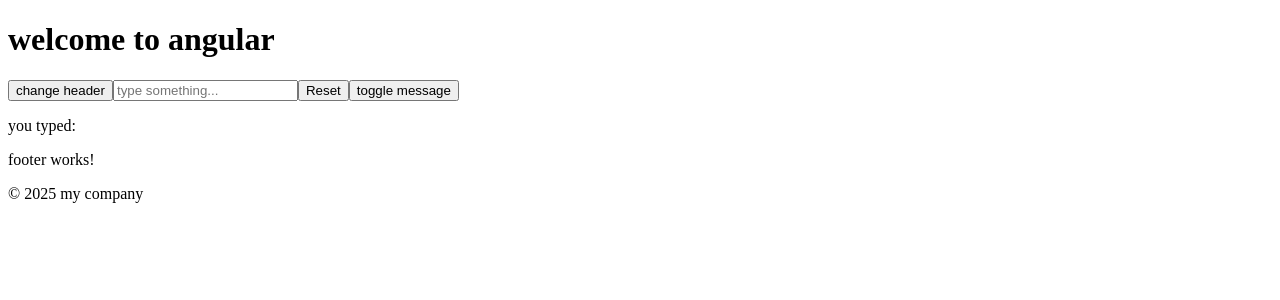
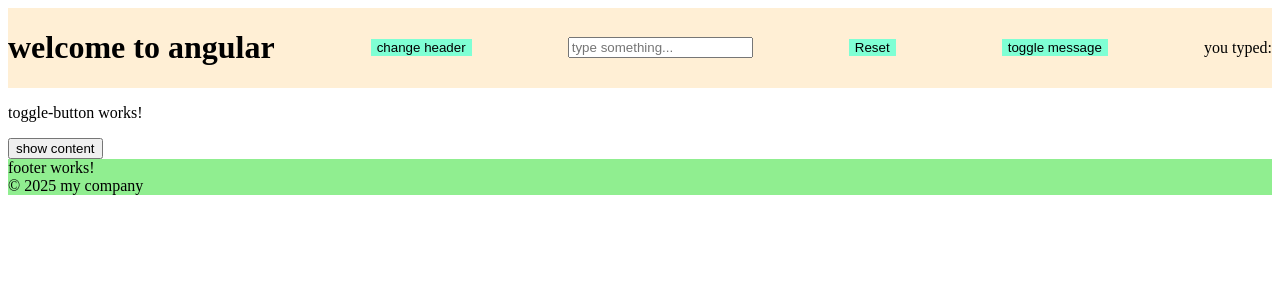
Before and after one commit to magser110/angular-March10, an Angular app: page / in a window 1280 px wide. Shown: the top 300 px of the page. Built offline with nearby package versions, Linux system fonts and the light colour scheme.

Commit message:
saving exercises 3 and 4

```diff
--- a/src/app/app.component.html
+++ b/src/app/app.component.html
@@ -1,4 +1,6 @@
 <app-header></app-header>
+
+<app-toggle-button></app-toggle-button>
 
 <router-outlet />
 
--- a/src/app/app.component.ts
+++ b/src/app/app.component.ts
@@ -2,10 +2,11 @@
 import { RouterOutlet } from '@angular/router';
 import { HeaderComponent } from "./header/header.component";
 import { FooterComponent } from './footer/footer.component';
+import { ToggleButtonComponent } from './toggle-button/toggle-button.component';
 
 @Component({
   selector: 'app-root',
-  imports: [RouterOutlet, HeaderComponent, FooterComponent],
+  imports: [RouterOutlet, HeaderComponent, FooterComponent, ToggleButtonComponent],
   templateUrl: './app.component.html',
   styleUrl: './app.component.css'
 })
--- a/src/app/footer/footer.component.css
+++ b/src/app/footer/footer.component.css
@@ -0,0 +1,7 @@
+p {
+  margin: 0;
+  display: flex;
+  justify-content: space-between;
+  align-items: center;
+  background-color: lightgreen;
+}
--- a/src/app/header/header.component.css
+++ b/src/app/header/header.component.css
@@ -0,0 +1,20 @@
+header {
+  margin: 0;
+  display: flex;
+  justify-content: space-between;
+  align-items: center;
+  background-color: papayawhip;
+}
+
+button {
+  margin: 10px;
+  display:flex;
+  justify-content: space-evenly;
+  align-items: end;
+  background-color: aquamarine;
+  border: none;
+}
+
+button:hover {
+  cursor: pointer;
+}
--- /dev/null
+++ b/src/app/toggle-button/toggle-button.component.html
@@ -0,0 +1,9 @@
+
+<p>toggle-button works!</p>
+<button (click)="toggleButton()">
+  {{ isVisible ? 'hide' : 'show'}} content
+</button>
+
+@if (isVisible) {
+  <div>can you see me?</div>
+}
--- /dev/null
+++ b/src/app/toggle-button/toggle-button.component.ts
@@ -0,0 +1,17 @@
+import { Component } from '@angular/core';
+import { CommonModule } from '@angular/common';
+
+@Component({
+  selector: 'app-toggle-button',
+  imports: [],
+  templateUrl: './toggle-button.component.html',
+  styleUrl: './toggle-button.component.css'
+})
+export class ToggleButtonComponent {
+  isVisible = false;
+
+  toggleButton(){
+    this.isVisible = !this.isVisible;
+  }
+
+}
```
Also changed, not shown: src/app/toggle-button/toggle-button.component.css (added).
